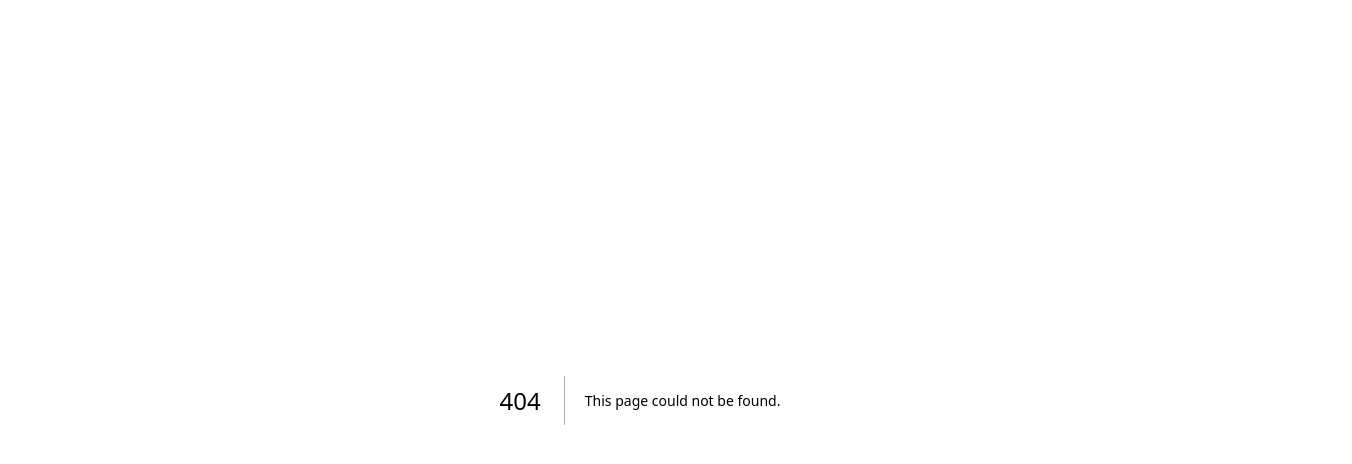
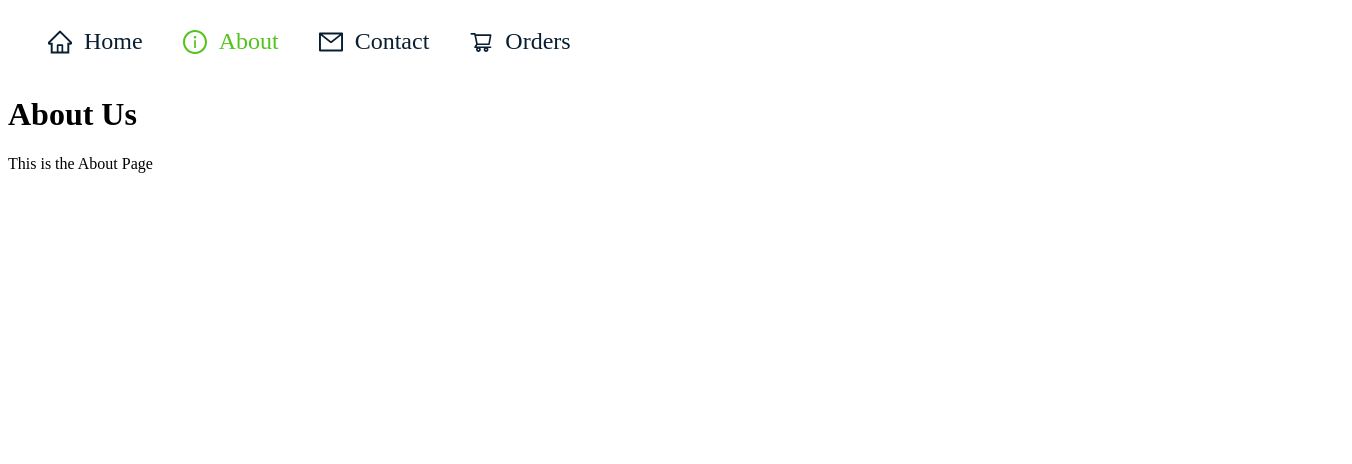
Before and after one commit to wellijo18/SparkBytes, a Next.js app: page /about in a window 1280 px wide. Before the commit this address had no page. Shown: the top 464 px of the page, 1352 px wide, since content can reach past the window. Built offline with nearby package versions, Linux system fonts and the light colour scheme.

Commit message:
adds navigation bar

```diff
--- /dev/null
+++ b/src/app/about/page.tsx
@@ -0,0 +1,12 @@
+"use client";
+import Navigation from "../components/Navigation"
+
+export default function AboutPage() {
+    return (
+      <div>
+        <Navigation />
+        <h1>About Us</h1>
+        <p>This is the About Page</p>
+      </div>
+    );
+  }
--- /dev/null
+++ b/src/app/components/Navigation.tsx
@@ -0,0 +1,43 @@
+"use client";
+
+import Link from "next/link";
+import { usePathname } from "next/navigation";
+import { HomeOutlined, InfoCircleOutlined, MailOutlined, ShoppingCartOutlined } from "@ant-design/icons";
+
+export default function Navigation() {
+  const pathname = usePathname(); // Get the current route, had to research this
+
+  return (
+    <div style={divStyles}>
+      <Link href="/" style={getLinkStyle(pathname, "/")}>
+        <HomeOutlined /> Home
+      </Link>
+      <Link href="/about" style={getLinkStyle(pathname, "/about")}>
+        <InfoCircleOutlined /> About
+      </Link>
+      <Link href="/contact" style={getLinkStyle(pathname, "/contact")}>
+        <MailOutlined /> Contact
+      </Link>
+      <Link href="/orders" style={getLinkStyle(pathname, "/orders")}>
+        <ShoppingCartOutlined /> Orders
+      </Link>
+    </div>
+  );
+}
+
+const divStyles = {
+  display: "flex",
+  gap: "40px",
+  padding: "20px 40px",
+  color: "white",
+  width: "100%"
+};
+
+const getLinkStyle = (pathname: string, href: string) => ({
+  color: pathname === href ? "#52c41a" : "#091E31FF",
+  textDecoration: "none",
+  fontSize: "24px",
+  display: "flex",
+  alignItems: "center",
+  gap: "12px",
+});
--- a/src/app/globals.css
+++ b/src/app/globals.css
@@ -1,4 +1,4 @@
-:root {
+/* :root {
   --background: #ffffff;
   --foreground: #171717;
 }
@@ -39,4 +39,4 @@ a {
   html {
     color-scheme: dark;
   }
-}
+} */
--- a/src/app/layout.tsx
+++ b/src/app/layout.tsx
@@ -1,32 +1,17 @@
-import type { Metadata } from "next";
-import { Geist, Geist_Mono } from "next/font/google";
-import "./globals.css";
 
-const geistSans = Geist({
-  variable: "--font-geist-sans",
-  subsets: ["latin"],
-});
-
-const geistMono = Geist_Mono({
-  variable: "--font-geist-mono",
-  subsets: ["latin"],
-});
-
-export const metadata: Metadata = {
-  title: "Create Next App",
-  description: "Generated by create next app",
-};
+export const metadata = {
+  title: 'Next.js',
+  description: 'Generated by Next.js',
+}
 
 export default function RootLayout({
   children,
-}: Readonly<{
-  children: React.ReactNode;
-}>) {
+}: {
+  children: React.ReactNode
+}) {
   return (
     <html lang="en">
-      <body className={`${geistSans.variable} ${geistMono.variable}`}>
-        {children}
-      </body>
+      <body>{children}</body>
     </html>
-  );
+  )
 }
--- a/src/app/page.module.css
+++ b/src/app/page.module.css
@@ -1,4 +1,4 @@
-.page {
+/* .page {
   --gray-rgb: 0, 0, 0;
   --gray-alpha-200: rgba(var(--gray-rgb), 0.08);
   --gray-alpha-100: rgba(var(--gray-rgb), 0.05);
@@ -109,7 +109,7 @@ a.secondary {
 }
 
 /* Enable hover only on non-touch devices */
-@media (hover: hover) and (pointer: fine) {
+/* @media (hover: hover) and (pointer: fine) {
   a.primary:hover {
     background: var(--button-primary-hover);
     border-color: transparent;
@@ -165,4 +165,4 @@ a.secondary {
   .logo {
     filter: invert();
   }
-}
+} */
```
Also changed, not shown: package.json (+5 -4 lines), src/app/contact/page.tsx (added, +12 -0 lines), src/app/orders/page.tsx (added, +12 -0 lines), src/app/page.tsx (+4 -88 lines), 2 other files (tests, documents, lock files or other folders).
